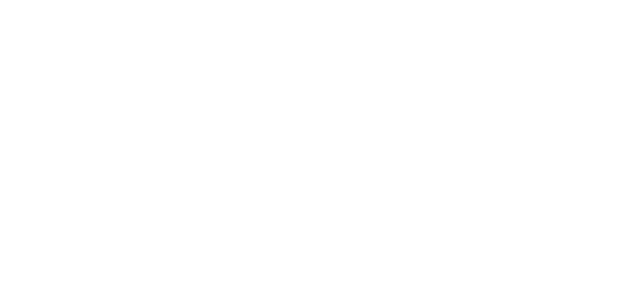
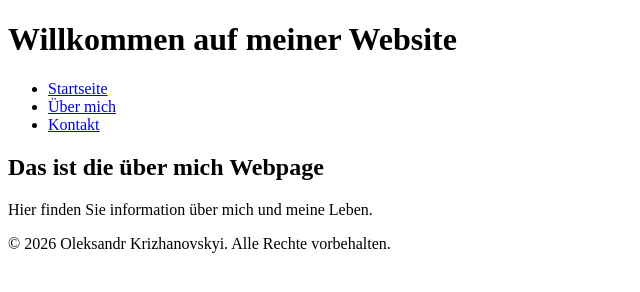
Before and after one commit to krinzhanovskyi/Schreinerei_reincarnation, a plain HTML site: page about.html in a window 1280 px wide. Shown: the whole page, without its empty margins (0-640 px from the left). Drawn offline with Linux system fonts and the light colour scheme.

Commit message:
added draft text to all pages

```diff
--- a/about.html
+++ b/about.html
@@ -0,0 +1,29 @@
+<!doctype html>
+<html lang="de">
+  <head>
+    <meta charset="UTF-8" />
+    <meta name="viewport" content="width=device-width, initial-scale=1.0" />
+    <title>Über mich page</title>
+  </head>
+  <body>
+    <header>
+      <h1>Willkommen auf meiner Website</h1>
+    </header>
+    <nav>
+      <ul>
+        <li><a href="index.html">Startseite</a></li>
+        <li><a href="about.html">Über mich</a></li>
+        <li><a href="contact.html">Kontakt</a></li>
+      </ul>
+    </nav>
+
+    <main>
+      <h2>Das ist die über mich Webpage</h2>
+      <p>Hier finden Sie information über mich und meine Leben.</p>
+    </main>
+
+    <footer>
+      <p>&copy; 2026 Oleksandr Krizhanovskyi. Alle Rechte vorbehalten.</p>
+    </footer>
+  </body>
+</html>
```
Also changed, not shown: contact.html (+28 -0 lines), index.html (+1 -0 lines).
